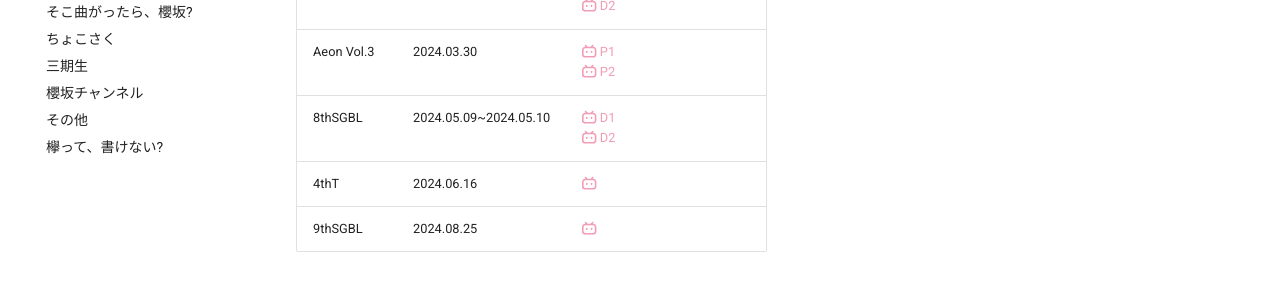
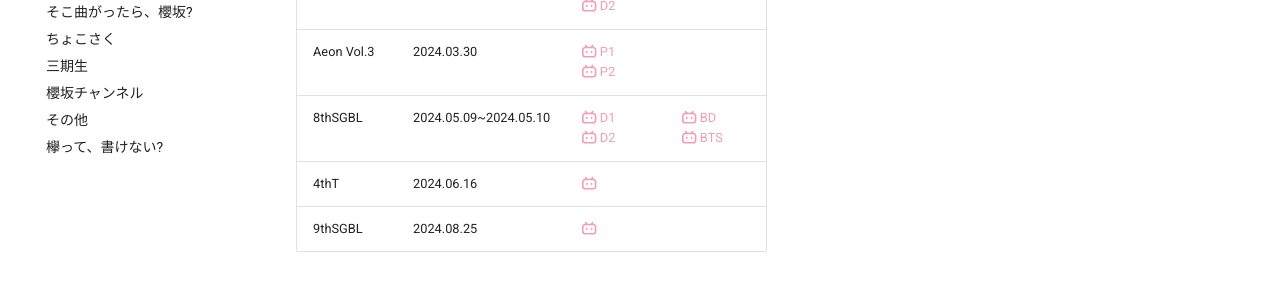
Before and after one commit to aki-192/sakura, an MkDocs documentation site: the page built from docs/live.md, in a window 1280 px wide and 900 px high, scrolled down 1040 px. Shown: the part 150-440 px from the top of the window. Built offline with MkDocs 1.6.1 and Material for MkDocs 9.7.7, drawn with Linux system fonts in a browser that asks for light colours.

Commit message:
Update live.md

```diff
--- a/docs/live.md
+++ b/docs/live.md
@@ -23,7 +23,7 @@ title: LIVE
 | 7thSGBL | 2024.01.15~2024.01.16 | [:simple-bilibili: D1](https://www.bilibili.com/video/BV1nV411Q7uN/) <br> [:simple-bilibili: D2](https://www.bilibili.com/video/BV1BJ4m1b7RX/) | [:simple-bilibili: BD](https://www.bilibili.com/video/BV1V1421b7ec/) <br> [:simple-bilibili: BTS](https://www.bilibili.com/video/BV171421b7SU/) |
 | KYG | 2024.01.31~2024.02.01 | [:simple-bilibili: D1](https://www.bilibili.com/video/BV1o1421Z7f2/) <br> [:simple-bilibili: D2](https://www.bilibili.com/video/BV1b4421U7j5/) | |
 | Aeon Vol.3 | 2024.03.30 | [:simple-bilibili: P1](https://www.bilibili.com/video/BV1DD42157Xf/) <br> [:simple-bilibili: P2](https://www.bilibili.com/video/BV1Dx4y1Y7Bo/) | |
-| 8thSGBL | 2024.05.09~2024.05.10 | [:simple-bilibili: D1](https://www.bilibili.com/video/BV1ub421h7K7/) <br> [:simple-bilibili: D2](https://www.bilibili.com/video/BV1dw4m1Q7ov/) | |
+| 8thSGBL | 2024.05.09~2024.05.10 | [:simple-bilibili: D1](https://www.bilibili.com/video/BV1ub421h7K7/) <br> [:simple-bilibili: D2](https://www.bilibili.com/video/BV1dw4m1Q7ov/) | [:simple-bilibili: BD](https://www.bilibili.com/video/BV165S8YUEks/) <br> [:simple-bilibili: BTS](https://www.bilibili.com/video/BV1z1DEYQE4g?p=2te) |
 | 4thT | 2024.06.16 | [:simple-bilibili:](https://www.bilibili.com/video/BV1jm42157Uc/) | |
 | 9thSGBL | 2024.08.25 | [:simple-bilibili:](https://www.bilibili.com/video/BV1WeHYeLEpP/) | |
 
```
